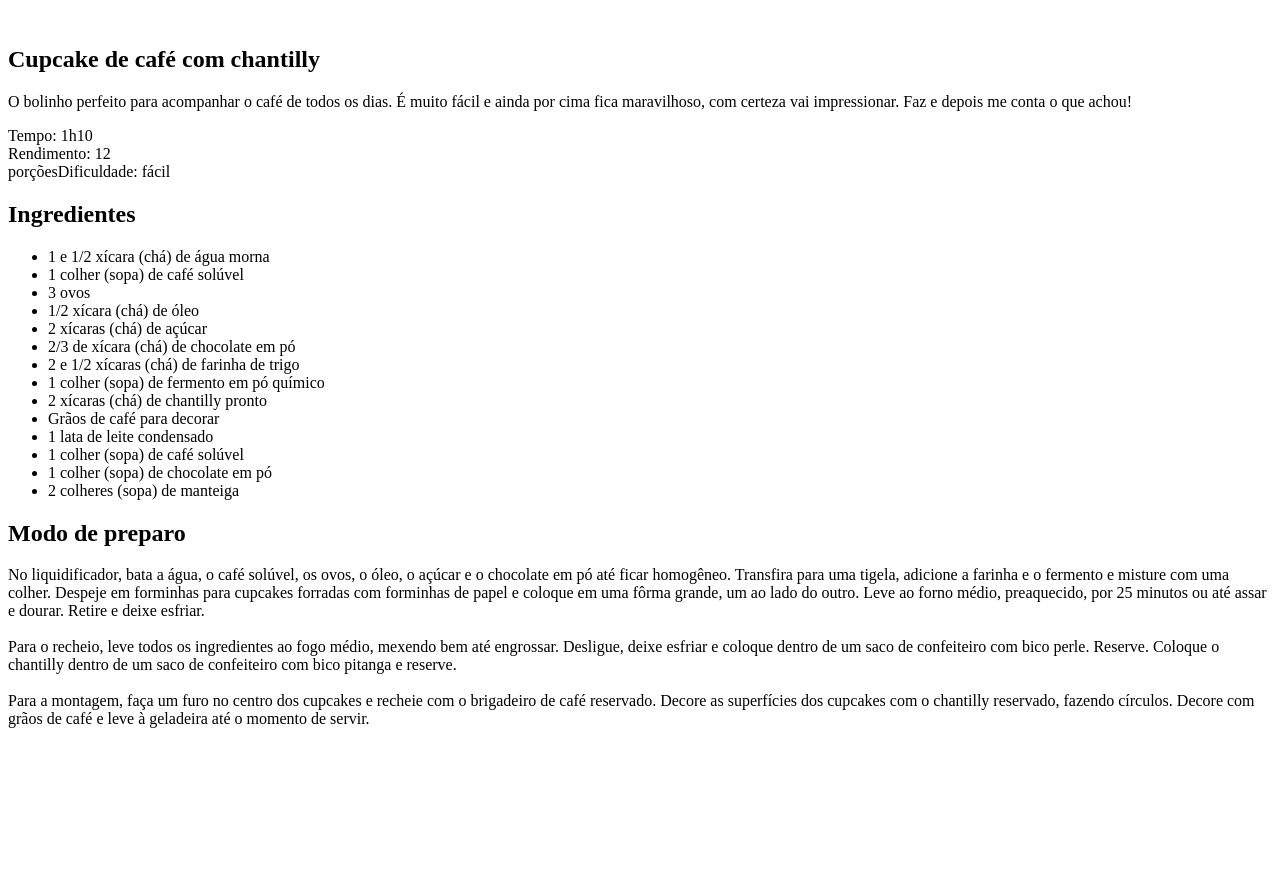
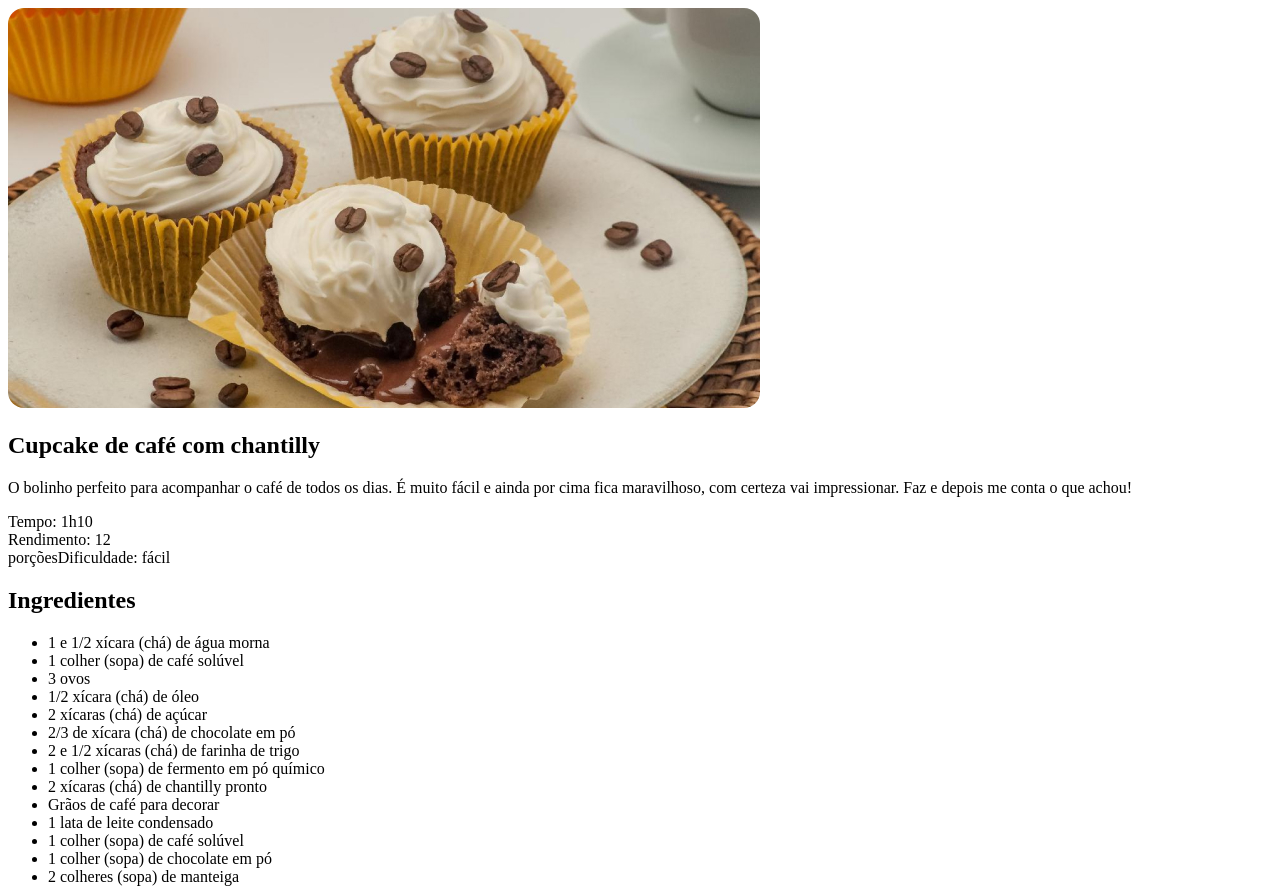
Before and after one commit to fabianogomes01/P-gina-de-receita, a plain HTML site: page index.html in a window 1280 px wide. Shown: the top 889 px of the page. Before the commit the page ends 800 px from the top, so only its background shows below. Drawn offline with Linux system fonts and the light colour scheme.

Commit message:
adicionando img/style

```diff
--- a/index.html
+++ b/index.html
@@ -4,10 +4,11 @@
     <meta charset="UTF-8">
     <meta name="viewport" content="width=device-width, initial-scale=1.0">
     <title>Página de receita</title>
+    <link rel="stylesheet" href="/style.css">
 </head>
 <body>
     <div id="page">
-        <img src="" alt="">
+        <img src="assets/main-image.jpg" alt="imagem de um cupcake com grãos de café">
 
         <main>
             <section id="about">
--- a/style.css
+++ b/style.css
@@ -0,0 +1,3 @@
+img {
+    border-radius: 16px;
+}
```
Also changed, not shown: assets/bg-image.jpg (added), assets/main-image.jpg (added).
